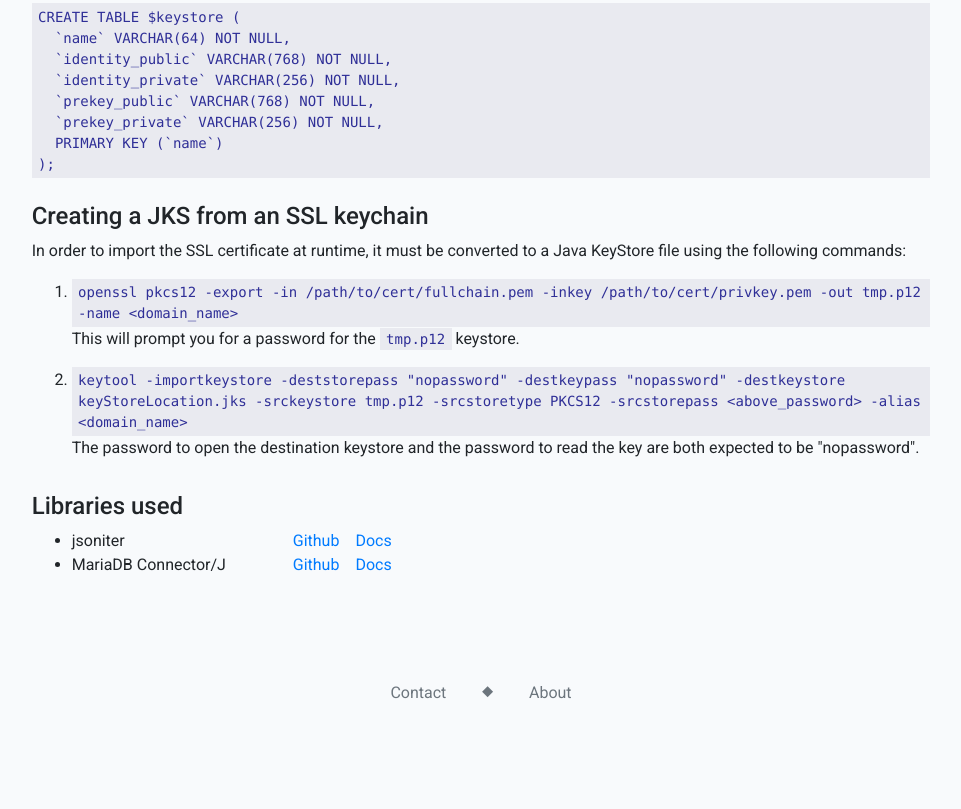
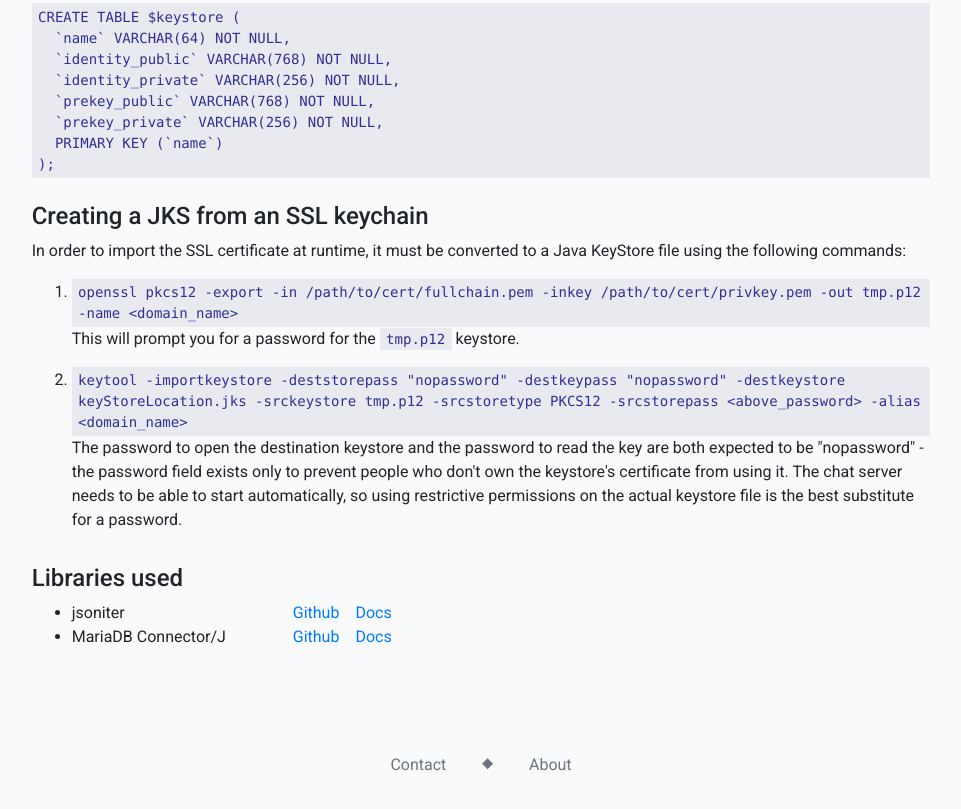
Before and after one commit to dylanburati/CNChat, a plain HTML site: page server.html in a window 1280 px wide. Shown: the part 1164-1973 px from the top of the page, without its empty margins (159-1120 px from the left). Before the commit the page ends 1917 px from the top, so only its background shows below. Drawn offline with nearby package versions, Linux system fonts and the light colour scheme.

Commit message:
Clarification

```diff
--- a/server.html
+++ b/server.html
@@ -157,7 +157,10 @@
                 -srcstorepass &lt;above_password&gt; -alias &lt;domain_name&gt;
               </code>
               The password to open the destination keystore and the password to
-              read the key are both expected to be "nopassword".
+              read the key are both expected to be "nopassword" - the password field exists only to
+              prevent people who don't own the keystore's certificate from using it. The chat server
+              needs to be able to start automatically, so using restrictive permissions on the
+              actual keystore file is the best substitute for a password.
             </li>
           </ol>
         </div>
```
Also changed, not shown: client.html (+5 -1 lines).
